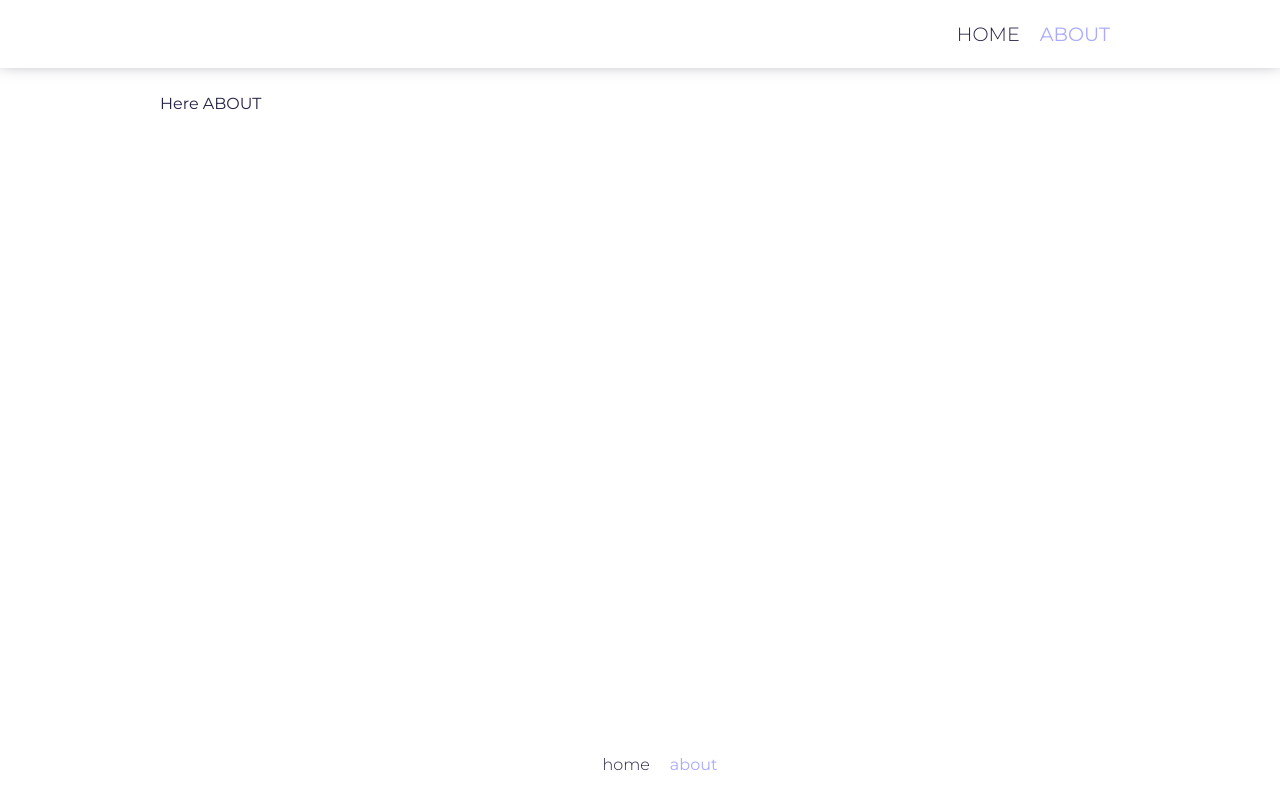
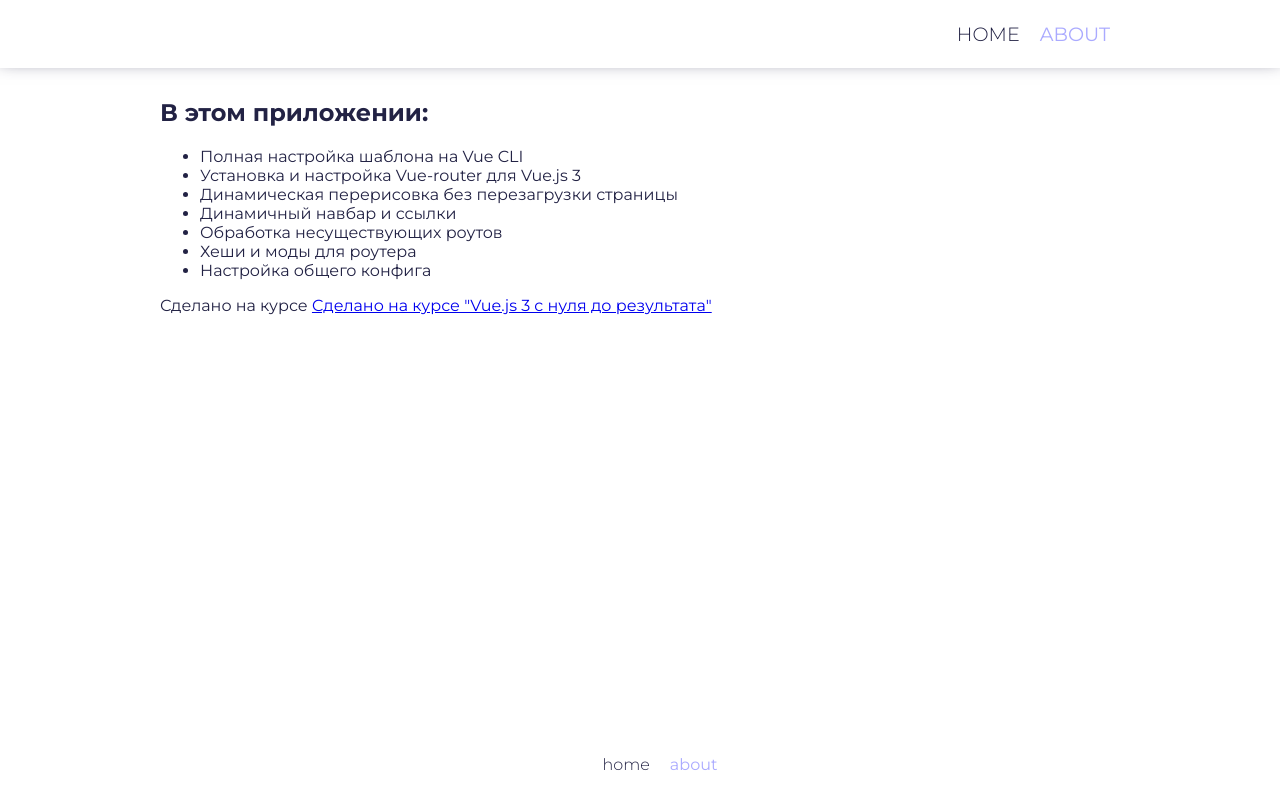
Before and after one commit to MariiaBel/vue3-cli, a Vue app: page /vue3-cli/dist/about in a window 1280 px wide. Built offline with nearby package versions, Linux system fonts and the light colour scheme.

Commit message:
add page about

```diff
--- a/src/pages/About.vue
+++ b/src/pages/About.vue
@@ -1,5 +1,18 @@
 <template>
     <div>
-        <p>Here ABOUT</p>
-    </div>
+        <h1>В этом приложении:</h1>
+        <ul>
+            <li>Полная настройка шаблона на Vue CLI</li>
+            <li>Установка и настройка Vue-router для Vue.js 3</li>
+            <li>Динамическая перерисовка без перезагрузки страницы</li>
+            <li>Динамичный навбар и ссылки</li>
+            <li>Обработка несуществующих роутов</li>
+            <li>Хеши и моды для роутера</li>
+            <li>Настройка общего конфига</li>
+        </ul>
+        <p>
+            Сделано на курсе
+            <a href="https://tocode.ru/courses/vuejs-3-s-nulya-do-rezultata/">Cделано на курсе "Vue.js 3 c нуля до результата"</a>
+        </p>
+  </div>
 </template>
```
Also changed, not shown: 2 other files (tests, documents, lock files or other folders).
